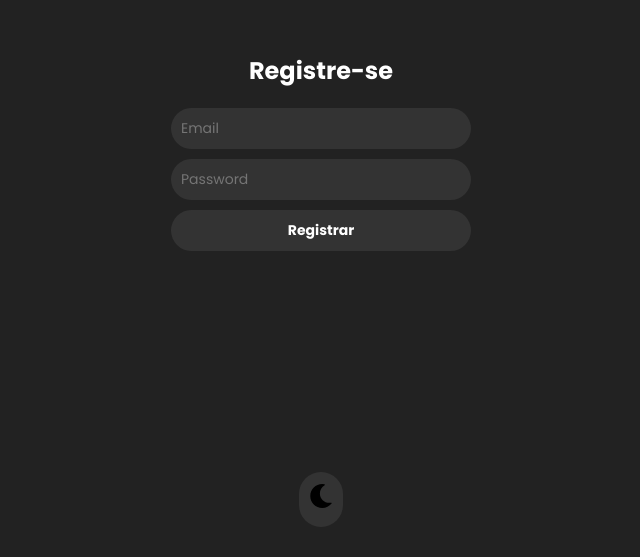
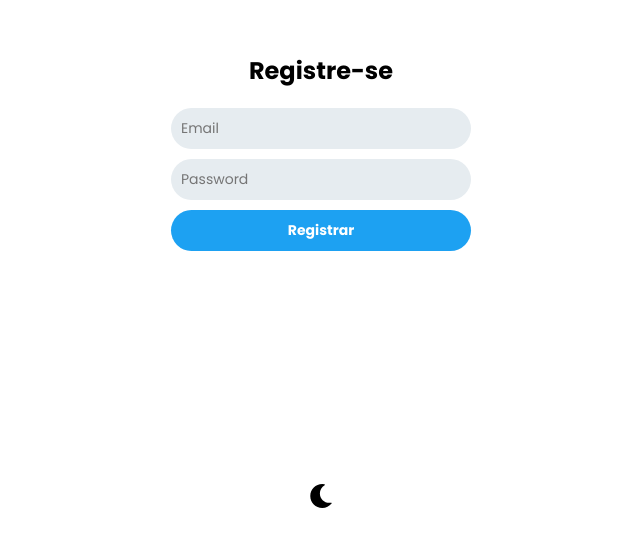
Before and after one commit to PedroHGaspar/intern_system_jobs, a React (Create React App) app in the folder intern_software/: page /register in a window 1280 px wide. Shown: the part 243-800 px from the top of the page, without its empty margins (319-959 px from the left). Built offline with nearby package versions, Linux system fonts and the light colour scheme.

Commit message:
Commit (28/05/2023) - darkmode context criado

```diff
--- a/intern_software/src/App.jsx
+++ b/intern_software/src/App.jsx
@@ -3,15 +3,18 @@ import { Routes, Route } from 'react-router-dom';
 import Login from './Components/Login';
 import Register from './Components/Register';
 import DefaultPagesTemplate from './Components/DefaultPagesTemplate';
+import { DarkModeProvider } from './Components/DarkModeContext';
 
 const App = () => {
     return (
+        <DarkModeProvider>
             <Routes>
                 <Route path="/" element={<Login />} />
                 <Route path="/login" element={<Login />} />
                 <Route path="/register" element={<Register />} />
                 <Route path="/dashboard" element={<DefaultPagesTemplate />} />
             </Routes>
+        </DarkModeProvider>
     );
 };
 
--- /dev/null
+++ b/intern_software/src/Components/DarkModeContext.js
@@ -0,0 +1,19 @@
+// DarkModeContext.js
+
+import React, { createContext, useState } from 'react';
+
+export const DarkModeContext = createContext();
+
+export const DarkModeProvider = ({ children }) => {
+  const [darkMode, setDarkMode] = useState(false);
+
+  const toggleDarkMode = () => {
+    setDarkMode((prevMode) => !prevMode);
+  };
+
+  return (
+    <DarkModeContext.Provider value={{ darkMode, setDarkMode, toggleDarkMode }}>
+      {children}
+    </DarkModeContext.Provider>
+  );
+};
--- a/intern_software/src/Components/Login.jsx
+++ b/intern_software/src/Components/Login.jsx
@@ -1,4 +1,4 @@
-import React, { useState } from 'react';
+import React, { useState, useContext } from 'react';
 import { useNavigate } from 'react-router-dom';
 import firebase from 'firebase/compat/app';
 import { IoMdMoon } from 'react-icons/io';
@@ -7,6 +7,8 @@ import { FaMoon } from 'react-icons/fa';
 import '../style/login.css';
 import Logo from '../images/logo.png';
 import LogoWhite from '../images/logo-white.png';
+import { DarkModeContext } from './DarkModeContext';
+
 
 const firebaseConfig = {
   // Configurações do Firebase
@@ -18,7 +20,7 @@ const Login = () => {
   const [email, setEmail] = useState('');
   const [password, setPassword] = useState('');
   const [errorMessage, setErrorMessage] = useState('');
-  const [darkMode, setDarkMode] = useState(false);
+  const { darkMode, toggleDarkMode } = useContext(DarkModeContext);
   const navigate = useNavigate();
 
   const handleEmailChange = (e) => {
@@ -51,12 +53,10 @@ const Login = () => {
     navigate('/register');
   };
 
-  const toggleDarkMode = () => {
-    setDarkMode(!darkMode);
-  };
+
 
   return (
-    <div className={`login-container ${darkMode ? 'dark-mode' : ''}`}>
+    <div className={`login-container ${darkMode ? 'dark-mode' : 'light-mode'}`}>
       <img src={darkMode ? LogoWhite : Logo} alt="Logo" className="logo" />
       <div>
         <h2>Login</h2>
--- a/intern_software/src/Components/Register.jsx
+++ b/intern_software/src/Components/Register.jsx
@@ -1,15 +1,16 @@
-import React, { useState } from 'react';
+import React, { useState, useContext } from 'react';
 import firebase from 'firebase/compat/app';
 import 'firebase/compat/auth';
 import { useNavigate } from 'react-router-dom';
 import '../style/login.css';
 import { FaMoon } from 'react-icons/fa';
+import { DarkModeContext } from './DarkModeContext';
 
 const Register = () => {
     const [email, setEmail] = useState('');
     const [password, setPassword] = useState('');
     const [errorMessage, setErrorMessage] = useState('');
-    const [darkMode, setDarkMode] = useState(true);
+    const { darkMode, toggleDarkMode } = useContext(DarkModeContext);
     const navigate = useNavigate();
 
     const handleEmailChange = (e) => {
@@ -53,9 +54,6 @@ const Register = () => {
         return passwordRegex.test(password);
     };
 
-    const toggleDarkMode = () => {
-        setDarkMode(!darkMode);
-      };
 
     return (
         <div className={`login-container ${darkMode ? 'dark-mode' : ''}`}>
```
Lines whose indentation alone changed are shown as unchanged.
